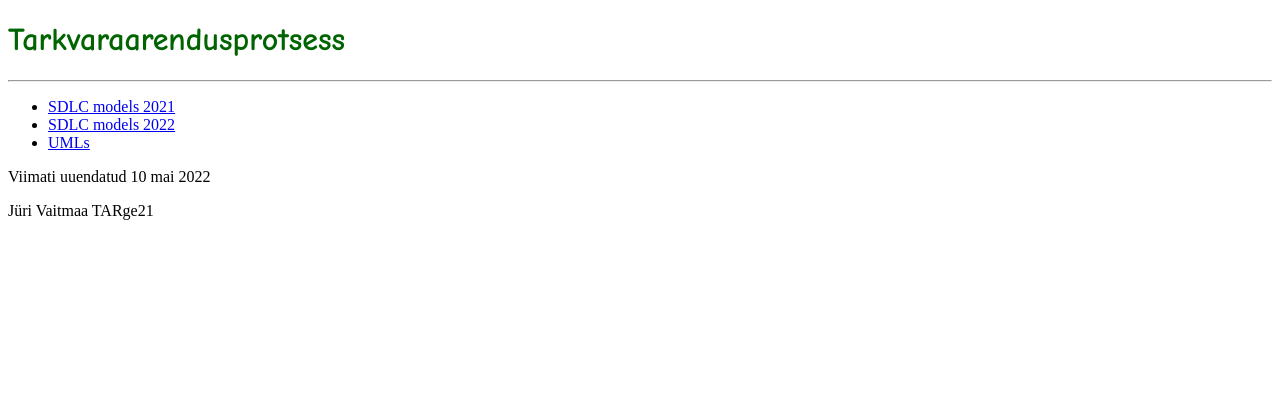
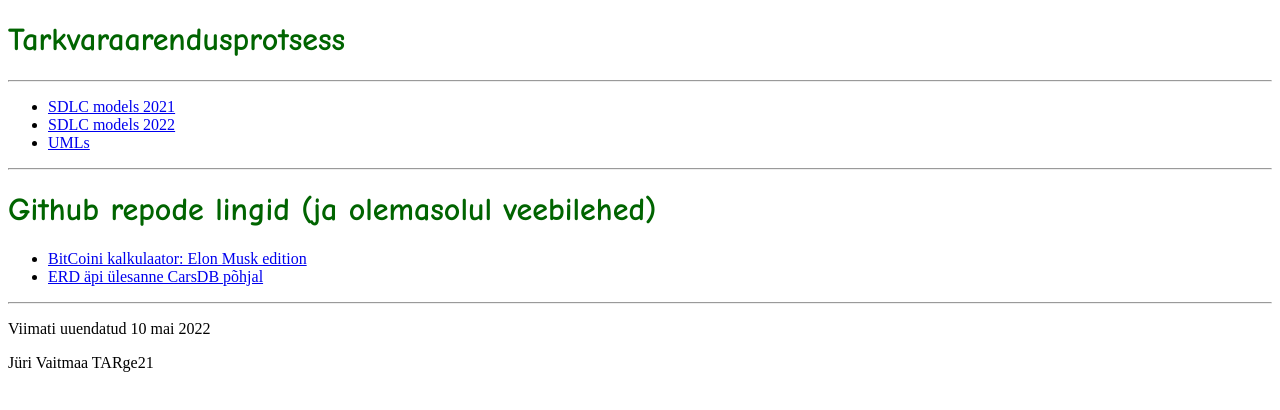
Before and after one commit to Estlib/veebirakendused-TARge21-JV, a plain HTML site: page index.html in a window 1280 px wide. Drawn offline with Linux system fonts and the light colour scheme.

Commit message:
added links to repos of bitcoin calculator app and ERD database app

```diff
--- a/index.css
+++ b/index.css
@@ -2,3 +2,7 @@
     font-family: 'Comic Sans MS';
     color:darkgreen;
 }
+#test2arial{
+    font-family: 'Arial';
+    color:rgb(0, 132, 255);
+}
--- a/index.html
+++ b/index.html
@@ -21,6 +21,17 @@
             <a href="UML/uml.html">UMLs</a>
         </li>
     </ul>
+    <hr>
+    <h1 id="test">Github repode lingid (ja olemasolul veebilehed)</h1>
+    <ul>
+        <li>
+            <a href="https://github.com/Estlib/TARge21-BitcoinCalculatorApp-JV">BitCoini kalkulaator: Elon Musk edition</a>
+        </li>
+        <li>
+            <a href="https://github.com/Estlib/TARge21-ERD-CarsDB-JV">ERD äpi ülesanne CarsDB põhjal</a>
+        </li>
+    </ul>
+    <hr>
     <p>Viimati uuendatud 10 mai 2022</p>
     <p>Jüri Vaitmaa TARge21</p>
 </body>
```
